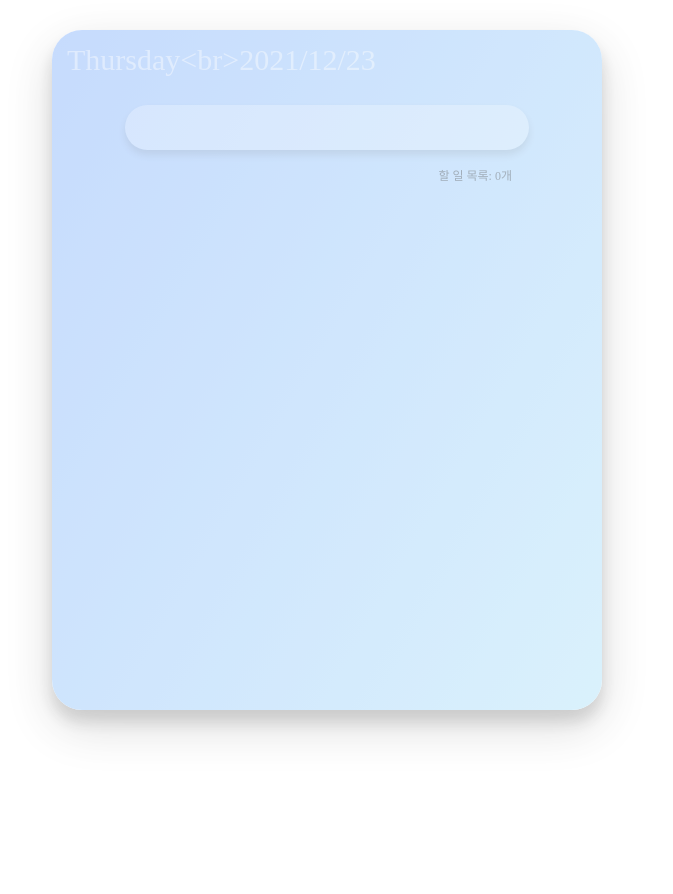
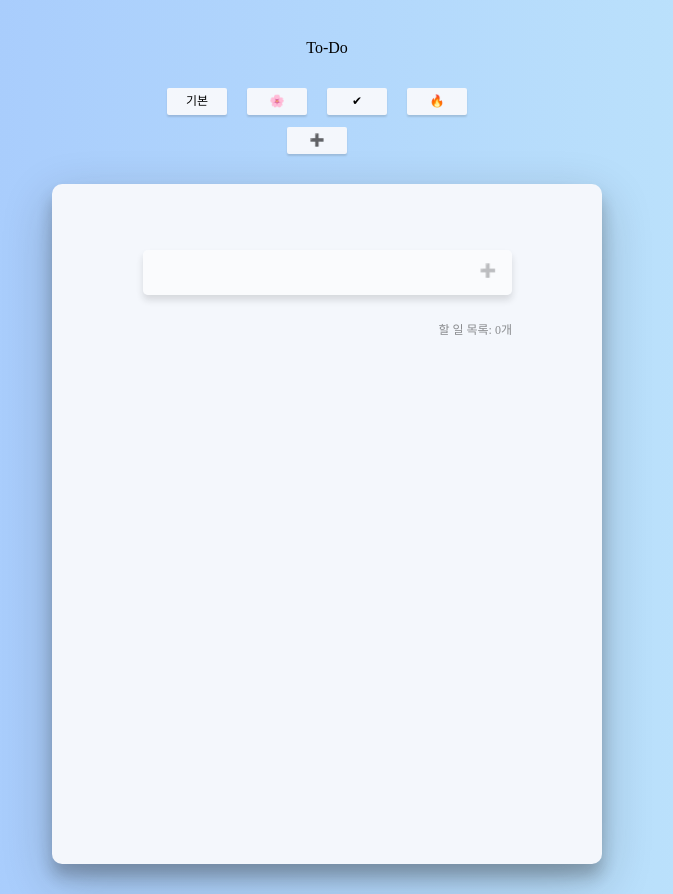
Before and after one commit to choisung2/simpleTodo, a plain HTML site: page index.html in a window 1280 px wide. Shown: the whole page, without its empty margins (313-986 px from the left). Before the commit the page ends 800 px from the top, so only its background shows below. Drawn offline with Linux system fonts and the light colour scheme.

Commit message:
updatedFile

```diff
--- a/app.js
+++ b/app.js
@@ -1,10 +1,18 @@
-//HTML element를 가져올 떄 $를 관용적으로 사용한다. 재사용이 목적
+//HTML element를 가져올 때 $를 관용적으로 사용한다. 재사용이 목적
 const $ = (selector) => document.querySelector(selector);
 // const $ = function query (selector) {
 //   return document.querySelector(selector);
 // }
 
-function App () {
+const store = {
+  setLocalStorage(listUp) {
+    localStorage.setItem("listUp", JSON.stringify(listUp))
+  },
+  getLocalStorage() {
+    localStorage.getItem("listUp");
+  }
+}
+
 
   let today = new Date();
   let yaer = today.getFullYear();
@@ -14,27 +22,35 @@ function App () {
   let day = weekday[today.getDay()];
 
 
-  $(".label").innerText = day + '<br>' + yaer + '/' + month + '/' + date;
+  $(".label").innerText = yaer + '/' + month + '/' + date + '/' + day;
 
+
+function App () {
+
+
+  this.listUp = [];
   const updatedListCount = () => {
     const listCount = $("#todo-list").querySelectorAll("li").length
     $(".list-count").innerText = `${listCount}`
   }
 
-  const doneListCount = () => {
-    const listCount = $("#todo-list").querySelectorAll("li").length
-    // const a = $("#todo-list").querySelector(".done").length
-    $(".list-count").innerText = parseInt(`${listCount}`- 1);
-  }
+  // const doneListCount = () => {
+  //   const listCount = $("#todo-list").querySelectorAll("li").length
+  //   // const a = $("#todo-list").querySelector(".done").length
+  //   $(".list-count").innerText = parseInt(`${listCount}`- 1);
+  // }
 
-  const doneListCount1 = () => {
-    const doneCount = $("#todo-list").querySelector(".done")
-    $(".list-count").innerText = `${listCount}`;
-  }
+  // const doneListCount1 = () => {
+  //   const doneCount = $("#todo-list").querySelector(".done")
+  //   $(".list-count").innerText = `${listCount}`;
+  // }
 
-  const editeItemName = (e) => {
+  const editedItemName = (e) => {
+    const item = e.target.closest("li").dataset.item;
     const $itemName = e.target.closest("li").querySelector(".item-name");
     const updatedItemName = prompt("메뉴명을 수정하세요", $itemName.innerText);
+    this.listUp[item].name = updatedItemName;
+    store.setLocalStorage(this.item);
     $itemName.innerText = updatedItemName;
   }
 
@@ -55,7 +71,7 @@ function App () {
 
   $("#todo-list").addEventListener("click", (e) => {
     if(e.target.classList.contains("edit-btn")) {
-      editeItemName(e);
+      editedItemName(e);
     }
 
     if(e.target.classList.contains("remove-btn")) {
@@ -67,9 +83,10 @@ function App () {
     }
   });
 
+
   //form 태그가 자동으로 전송되는 걸 막아준다
   $(".input-wrap").addEventListener("submit", (e) => {
-    e.preventDefault();
+    e.preventDefault(); //이벤트 막아주는
   });
 
   // 메뉴의 이름을 입력받는다
@@ -86,20 +103,22 @@ function App () {
 
     if (e.key === "Enter") {
       const list = $("#list").value;
-      const listItemTemp = (list) => {
-        return `
-        <li class="todo-item">
-          <span class="item-name">${list}</span>
+      this.listUp.push({ name: list});
+      storage.setLocalStorage(this.listUp);
+      const template = this.listUp.map((item, index) => {
+         return `
+        <li data-list-id="${index}" class="todo-item">
+          <span class="item-name">${item.name}</span>
           <div class="item-btn">
             <button type="button" class="done-btn">완료</button>
             <button type="button" class="edit-btn">수정</button>
             <button type="button" class="remove-btn">삭제</button>
           </div>
         </li>`
-      }
+      }).join("");
+
       //html에 list 추가
-      $("#todo-list").insertAdjacentHTML("beforeend", listItemTemp(list));
-
+      $("#todo-list").innerHTML = template
       //목록 추가
       updatedListCount ();
       $("#list").value = "";
@@ -109,3 +128,4 @@ function App () {
 
 
 App();
+// const app = new App();
--- a/index.html
+++ b/index.html
@@ -1,6 +1,5 @@
 <!DOCTYPE html>
 <html lang="ko">
-
 <head>
     <meta charset="UTF-8">
     <meta http-equiv="X-UA-Compatible" content="IE=edge">
@@ -9,18 +8,26 @@
     <link rel="stylesheet" href="reset.css">
     <link rel="stylesheet" href="style.css">
 </head>
-
 <body>
+  <header>
+    <h1>To-Do</h1>
+    <nav class="btn-wrap">
+      <button class="btn-basic">기본</button>
+      <button class="btn-basic">🌸</button>
+      <button class="btn-basic">✔</button>
+      <button class="btn-basic">🔥</button>
+      <button class="btn-plus">➕</button>
+    </nav>
+  </header>
   <section class="wrap">
-    <p class="date"></p>
     <form action="#" class="input-wrap">
       <label for="list" class="label"></label>
       <input id="list" type="text">
+      <button type="button" class="submit">➕</button>
     </form>
     <p class="todo-count">할 일 목록: <span class="list-count">0</span>개</p>
     <ul id="todo-list"></ul>
   </section>
-  <script src="app.js"></script>
+  <script src="app01.js"></script>
 </body>
-
 </html>
--- a/style.css
+++ b/style.css
@@ -1,35 +1,77 @@
+
+body {
+  background: linear-gradient(90deg, #a1c4fd 0%, #c2e9fb 100%);
+}
+
+h1 {
+  text-align: center;
+  margin-top: 40px;
+}
+
+.btn-wrap {
+  display: flex;
+  justify-content: center;
+  margin: 20px auto;
+  flex-wrap: wrap;
+  max-width: 360px;
+}
+
+.btn-wrap button {
+  background-color: #f4f7fc;
+  width: 60px;
+  line-height: 25px;
+  cursor: pointer;
+  border: none;
+  font-size: 12px;
+  border-radius: 2px;
+  margin-right: 20px;
+  margin-top: 12px;
+  box-shadow:0 2px 2px 0 rgba(27, 27, 27, 0.137);
+}
+
 .wrap {
 	margin: 30px auto;
   padding-bottom: 30px;
 	max-width: 550px;
 	min-height: 650px;
-  border-radius: 30px;
-	background: linear-gradient(120deg, #a1c4fd 0%, #c2e9fb 100%);
-  opacity: 60%;
+  border-radius: 10px;
+  background-color: #f4f7fc;
 	box-shadow: 0 12px 15px 0 rgba(27, 27, 27, 0.24),
   0 17px 50px 0 rgba(27, 27, 27, 0.24);
   position: relative;
 }
 
 .input-wrap {
-  padding: 15px;
+  padding: 30px 40px;
 }
 
 .label {
-	color: rgba(255, 255, 255, 0.432);
-	font-size: 30px;
-  margin-top: 50px;
+	color: rgba(59, 59, 59, 0.623);
+  /* font-weight: 700; */
+	font-size: 13px;
+  margin-left: 50px;
+  /* text-decoration: underline; */
 }
 
 #list {
 	width: 70%;
 	display:block;
   padding: 15px 20px;
-  border-radius: 25px;
-  margin: 30px auto 40px;
+  border-radius: 5px;
+  margin: 20px auto 40px;
   border: none;
-  background:rgba(255, 255, 255, 0.26);
+  background:rgba(255, 255, 255, 0.562);
   box-shadow:0 5px 7px 0 rgba(27, 27, 27, 0.137);
+}
+
+.submit {
+  background-color: transparent;
+  border: none;
+  cursor: pointer;
+  position: absolute;
+  top: 78px;
+  right: 100px;
+  opacity: 40%;
 }
 
 .todo-item {
@@ -42,18 +84,21 @@
 }
 
 .item-name {
-  font-size: 18px;
+  font-size: 15px;
+  outline: none;
+  max-width: 300px;
+  line-height: 1.5;
 }
 
-button {
+.item-btn button {
   background: transparent;
   border: none;
   opacity: 70%;
   cursor: pointer;
 }
 
-button:hover {
-  color: rgba(255, 255, 255, 0.788);
+.item-btn button:hover {
+  color: rgba(102, 101, 101, 0.788);
 }
 
 .todo-count {
```
Also changed, not shown: 1 other file. Lines whose indentation alone changed are shown as unchanged.
